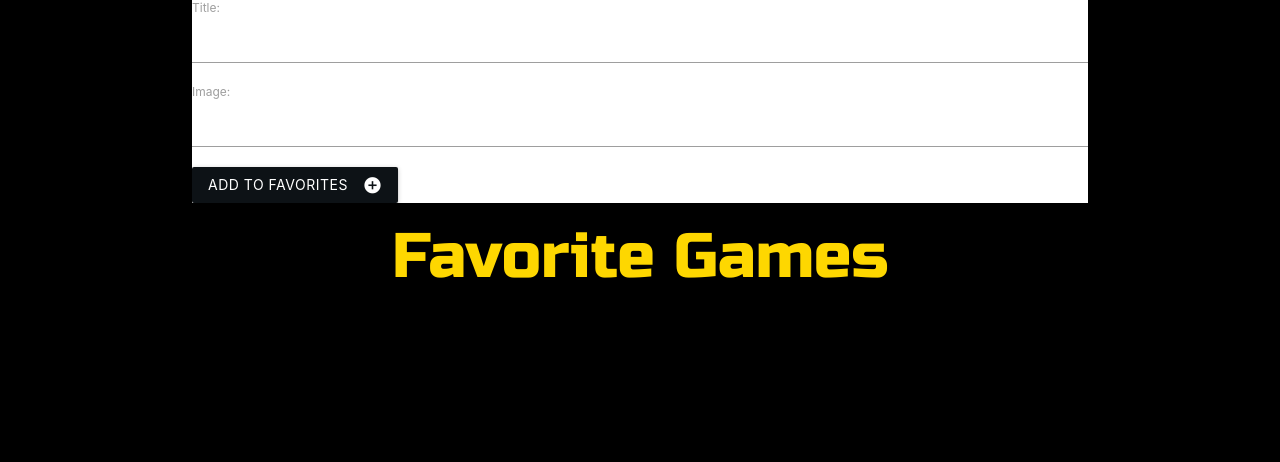
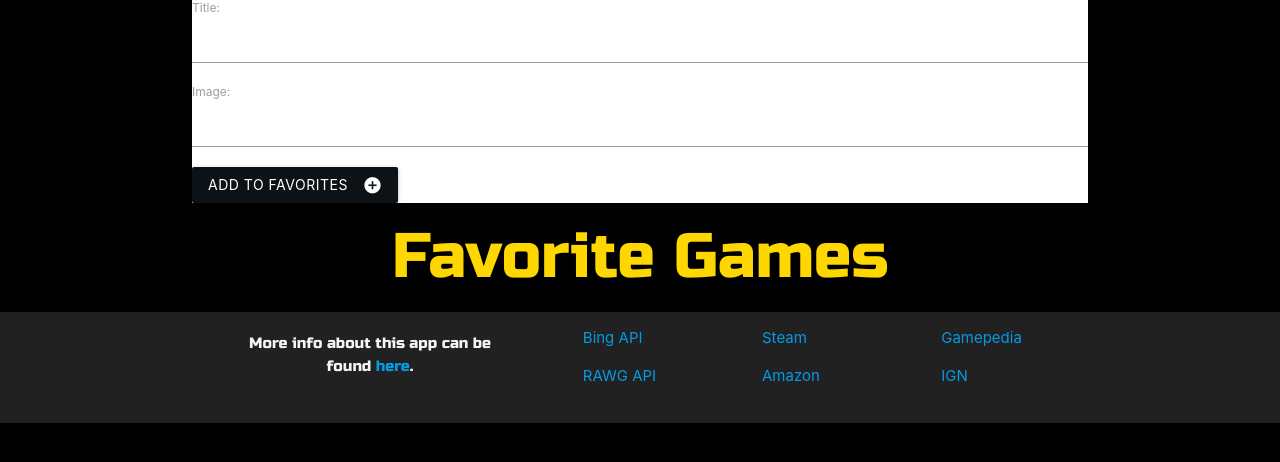
Before and after one commit to TR-1000/GameScraper, a Django app: page /favorites in a window 1280 px wide. Shown: the part 171-633 px from the top of the page. Run offline with Django 3.2, Linux system fonts and the light colour scheme; data that the repository does not hold is empty; some libraries are stand-ins or nearby versions.

Commit message:
Added footer

```diff
--- a/games/static/css/main.css
+++ b/games/static/css/main.css
@@ -30,6 +30,15 @@ nav, ul {
 
 nav .brand-logo {
   font-family: 'Press Start 2P', cursive;
+}
+
+footer {
+  background: #212121;
+  height: 111px;
+}
+
+.wide {
+  width: 20%
 }
 
 .span-blue {
--- a/games/templates/base.html
+++ b/games/templates/base.html
@@ -36,12 +36,48 @@
 
   <main>
 
-
-
 {% block content %}
  <!-- this is where the other pages content will be -->
 {% endblock %}
+
   </main>
+
   </body>
   <script src="https://cdnjs.cloudflare.com/ajax/libs/materialize/1.0.0/js/materialize.min.js"></script>
+  <footer class="">
+         <div class="container">
+           <div class="row">
+
+             <div class="col">
+               <p id="favorites" class="grey-text text-lighten-4">More info about this app can be found <a href="https://github.com/TR-1000/the_final_countdown">here</a>.</p>
+             </div>
+
+             <div class="col wide">
+               <div class="container">
+                 <p><a target="_blank" href="https://azure.microsoft.com/en-us/services/cognitive-services/bing-web-search-api/">Bing API</a></p>
+                 <p><a target="_blank" href="https://rawg.io/apidocs">RAWG API</a></p>
+               </div>
+
+             </div>
+
+             <div class="col wide">
+               <div class="container">
+                 <p><a target="_blank" href="https://store.steampowered.com/">Steam</a></p>
+                 <p><a target="_blank" href="https://www.amazon.com/">Amazon</a></p>
+               </div>
+             </div>
+
+             <div class="col wide">
+                 <div class="container">
+                   <p><a target="_blank" href="https://gamepedia.com/">Gamepedia</a></p>
+                   <p><a target="_blank" href="https://ign.com/">IGN</a></p>
+                 </div>
+
+
+             </div>
+
+
+           </div>
+         </div>
+       </footer>
 </html>
```
